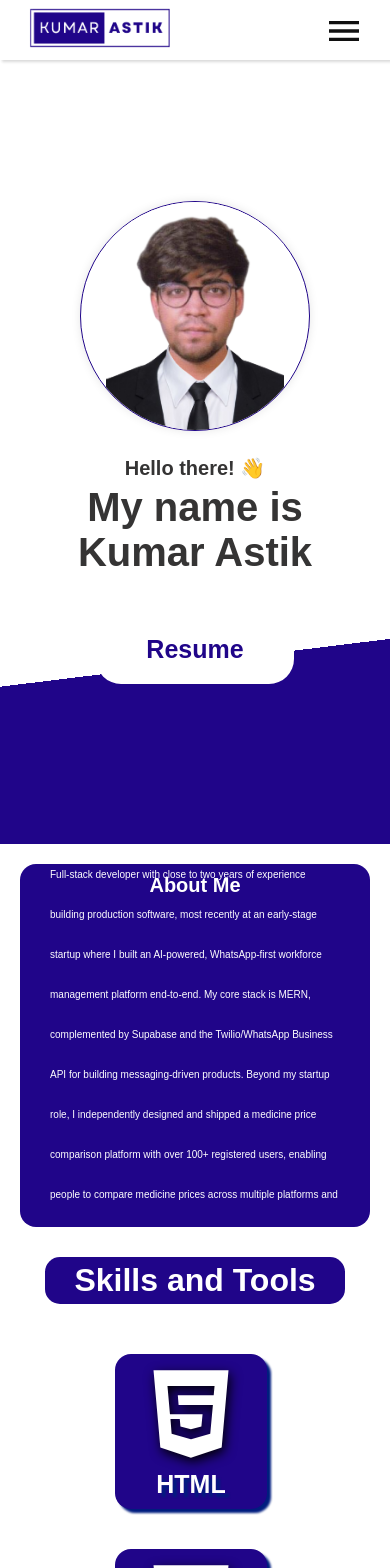
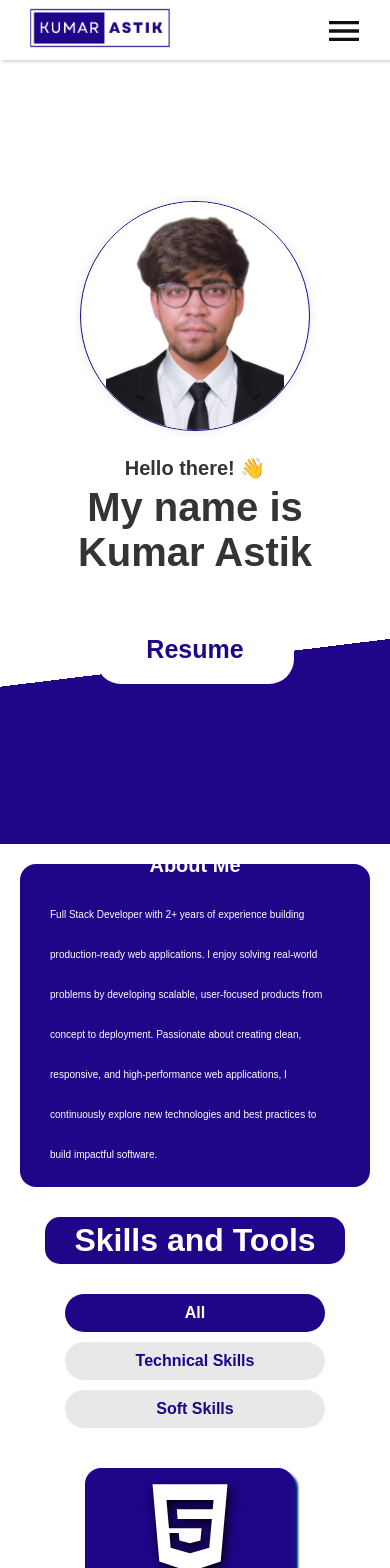
Before and after one commit to astik0398/astik0398.github.io, a React (Create React App) app: page / in a window 390 px wide. Shown: the top 1568 px of the page. Built offline with nearby package versions, Linux system fonts and the light colour scheme.

Commit message:
added updated resume 01

```diff
--- a/src/components/About.jsx
+++ b/src/components/About.jsx
@@ -10,15 +10,12 @@ function About() {
       <div className="about_card">
         {/* <img className="about_img" src={img2} alt="" /> */}
         <p id="user-detail-intro" className="my-details">
-          Full-stack developer with close to two years of experience building
-          production software, most recently at an early-stage startup where I
-          built an AI-powered, WhatsApp-first workforce management platform
-          end-to-end. My core stack is MERN, complemented by Supabase and the
-          Twilio/WhatsApp Business API for building messaging-driven products.
-          Beyond my startup role, I independently designed and shipped a
-          medicine price comparison platform with over 100+ registered users,
-          enabling people to compare medicine prices across multiple platforms
-          and find the best deals.
+          Full Stack Developer with 2+ years of experience building
+          production-ready web applications. I enjoy solving real-world problems
+          by developing scalable, user-focused products from concept to
+          deployment. Passionate about creating clean, responsive, and
+          high-performance web applications, I continuously explore new
+          technologies and best practices to build impactful software.
         </p>
       </div>
     </div>
--- a/src/components/Global.scss
+++ b/src/components/Global.scss
@@ -107,7 +107,7 @@
     background-size: 200%;
 
     background-color: #200589;
-    padding: 30px 0px;
+    padding: 10px 0px;
     color: white;
     margin: 30px;
     border-radius: 16px;
@@ -152,7 +152,7 @@
     .skills_deta {
       display: grid;
       grid-template-columns: repeat(3, auto);
-      grid-template-columns: repeat(5, 200px);
+      grid-template-columns: repeat(auto-fit, 200px);
       margin: auto;
       max-width: 65%;
       justify-content: center;
@@ -190,6 +190,46 @@
       // height: 200px;
     }
   }
+
+  .skills-filter {
+  display: flex;
+  justify-content: center;
+  gap: 15px;
+  margin-bottom: 40px;
+  flex-wrap: wrap;
+}
+
+.skills-filter button {
+  padding: 10px 24px;
+  border: none;
+  border-radius: 999px;
+  background: #e8e8e8;
+  color: #200589;
+  font-weight: 600;
+  cursor: pointer;
+  transition: 0.25s;
+  font-size: 16px;
+}
+
+.skills-filter button:hover {
+  background: #d9d9d9;
+}
+
+.skills-filter button.active {
+  background: #200589;
+  color: white;
+}
+
+@media (max-width: 600px) {
+  .skills-filter {
+    gap: 10px;
+  }
+
+  .skills-filter button {
+    width: 90%;
+    max-width: 260px;
+  }
+}
 
   #projects {
     // #1c1917
@@ -564,7 +604,7 @@
       padding: 10px;
 
       .skills_deta {
-        grid-template-columns: repeat(auto-fit, 160px);
+        grid-template-columns: repeat(auto-fit, 220px);
       }
       .skills-card{
         svg{
@@ -692,7 +732,7 @@
       #about{
         p{
           font-size: 20px;
-          margin-top: 25px;
+          margin-top: 50px;
           width: 85%;
         }
       }
--- a/src/components/Project.jsx
+++ b/src/components/Project.jsx
@@ -4,7 +4,7 @@ import dressify from "../images/dressify.png";
 import oddgras from "../images/greenscapes.png";
 import brightSight from "../images/brightSight.png";
 
-import { SiTypescript, SiTwilio, SiOpenai, SiSupabase, SiTailwindcss, SiPuppeteer } from "react-icons/si";
+import { SiTypescript, SiTwilio, SiOpenai, SiSupabase, SiTailwindcss, SiPuppeteer, SiRedux } from "react-icons/si";
 import { FaCss3Alt, FaJsSquare, FaHtml5, FaNodeJs, FaReact } from "react-icons/fa";
 // https://react-icons.github.io/react-icons/icons?name=fa
 
@@ -13,7 +13,7 @@ let projects = [
     title: "WorkFlow",
     img1: abc,
     description:
-      "A WhatsApp-first workforce management platform that lets businesses manage attendance, communication, and operations without requiring employees to install a separate app. Built with a Node.js/Express backend and Twilio integration, it supports configurable per-organization cron jobs for automated attendance tracking and a RAG-powered AI assistant (over Supabase) that lets employers query their workforce data conversationally.",
+      "A WhatsApp-first workforce management platform that enables businesses to manage attendance, communication, and operations without a separate app. Built with Node.js, Express, Twilio, and Supabase, it features automated attendance tracking and a RAG-powered AI assistant for conversational workforce data queries.",
     skills: [
       {
         name: "REACT",
@@ -26,11 +26,7 @@ let projects = [
       {
         name: "TWILIO",
         icon: <SiTwilio />,
-      },
-      {
-        name: "OPENAI",
-        icon: <SiOpenai />,
-      },
+      }
     ],
     git: "https://github.com/astik0398/whatsapp-work-hub",
     preview: "https://whatsapp-work-hub.vercel.app",
@@ -39,7 +35,7 @@ let projects = [
     title: "MediBachat",
     img1: dressify,
     description:
-      "MediBachat is a medicine price comparison platform that helps users find the most affordable options for their prescriptions across multiple online pharmacies. Built with a Node.js backend and Puppeteer-based web scraping to aggregate real-time pricing data, the platform is optimized for SEO and monetized through AdSense, helping everyday users save money on essential medication.",
+      "A medicine price comparison platform that helps users find affordable medicines across multiple online pharmacies. Built with Node.js and Puppeteer, it aggregates real-time pricing data, is SEO-optimized, and helps users save money on essential medications.",
     skills: [
       {
         name: "REACT",
@@ -48,10 +44,6 @@ let projects = [
       {
         name: "TAILWIND",
         icon: <SiTailwindcss />,
-      },
-      {
-        name: "NODEJS",
-        icon: <FaNodeJs />,
       },
       {
         name: "PUPPETEER",
@@ -94,6 +86,10 @@ let projects = [
       {
         name: "REACT",
         icon: <FaReact />,
+      },
+      {
+        name: "REDUX",
+        icon: <SiRedux />,
       },
       {
         name: "CHAKRA",
--- a/src/components/Skills.jsx
+++ b/src/components/Skills.jsx
@@ -1,103 +1,68 @@
-import React from "react";
+import React, { useState } from "react";
 import {
-  SiReact,
-  SiNodedotjs,
-  SiExpress,
-  SiMongodb,
   SiSupabase,
   SiTwilio,
-  SiOpenai,
-  SiPostman,
-  SiTypescript,
+  SiMongodb,
   SiChakraui,
   SiTailwindcss,
   SiRedux,
-  SiHtml5,
   SiPuppeteer,
   SiRailway,
   SiVercel,
 } from "react-icons/si";
 
-import {FaCss3Alt, FaGitAlt, FaHtml5, FaJs, FaNodeJs, FaReact } from "react-icons/fa"
+import {
+  FaCss3Alt,
+  FaGitAlt,
+  FaHtml5,
+  FaJs,
+  FaNodeJs,
+  FaReact,
+  FaUsers,
+  FaComments,
+  FaLightbulb,
+  FaClock,
+  FaHandshake,
+  FaSyncAlt,
+  FaShieldAlt,
+} from "react-icons/fa";
+import { FaGaugeHigh } from "react-icons/fa6";
 
-{
-  /* <FaHtml5 style={{ fontSize: "100px" }} />
-<FaJsSquare style={{ fontSize: "100px" }} />
-<FaCss3Alt style={{ fontSize: "100px" }} /> */
-}
-const skills = [
-  {
-    name: "HTML",
-    icon: <FaHtml5/>,
-  },
-  {
-    name: "CSS",
-    icon: <FaCss3Alt/>,
-  },
-  {
-    name: "JS",
-    icon: <FaJs />,
-  },
-  {
-    name: "REACT",
-    icon: <FaReact />,
-  },
-  {
-    name: "REDUX",
-    icon: <SiRedux />,
-  },
-  {
-    name: "CHAKRA UI",
-    icon: <SiChakraui />,
-  },
+const technicalSkills = [
+  { name: "HTML", icon: <FaHtml5 /> },
+  { name: "CSS", icon: <FaCss3Alt /> },
+  { name: "JS", icon: <FaJs /> },
+  { name: "REACT", icon: <FaReact /> },
+  { name: "REDUX", icon: <SiRedux /> },
+  { name: "CHAKRA UI", icon: <SiChakraui /> },
+  { name: "TAILWINDCSS", icon: <SiTailwindcss /> },
+  { name: "NODE.JS", icon: <FaNodeJs /> },
+  { name: "SUPABASE", icon: <SiSupabase /> },
+  { name: "MONGODB", icon: <SiMongodb /> },
+  { name: "GITHUB", icon: <FaGitAlt /> },
+  { name: "TWILIO", icon: <SiTwilio /> },
+  { name: "PUPPETEER", icon: <SiPuppeteer /> },
+  { name: "RAILWAY", icon: <SiRailway /> },
+  { name: "VERCEL", icon: <SiVercel /> },
+];
 
-   {
-    name: "TAILWINDCSS",
-    icon: <SiTailwindcss />,
-  },
-
-  {
-    name: "NODE.JS",
-    icon: <FaNodeJs />,
-  },
-
-
-   {
-    name: "SUPABASE",
-    icon: <SiSupabase />,
-  },
-  {
-    name: "MONGODB",
-    icon: <SiMongodb />,
-  },
-
-  {
-    name: "GITHUB",
-    icon: <FaGitAlt />,
-  },
-
-   {
-    name: "TWILIO",
-    icon: <SiTwilio />,
-  },
-
-    {
-    name: "PUPPETEER",
-    icon: <SiPuppeteer />,
-  },
-
-      {
-    name: "RAILWAY",
-    icon: <SiRailway />,
-  },
-
-      {
-    name: "VERCEL",
-    icon: <SiVercel />,
-  },
+const softSkills = [
+  { name: "TEAMWORK", icon: <FaUsers /> },
+  { name: "DEBUGGING", icon: <FaLightbulb /> },
+  { name: "EFFICIENCY", icon: <FaGaugeHigh /> },
+  { name: "RESILIENCE", icon: <FaShieldAlt /> },
 ];
 
 function Skills() {
+  const [selected, setSelected] = useState("all");
+
+  const displaySkills =
+    selected === "technical"
+      ? technicalSkills
+      : selected === "soft"
+      ? softSkills
+      : [...technicalSkills, ...softSkills];
+
   return (
     <div id="skills">
       <h1
@@ -108,15 +73,38 @@ function Skills() {
           padding: "5px",
           borderRadius: "15px",
           color: "white",
-          marginBottom:'50px'
+          marginBottom: "30px",
         }}
       >
         Skills and Tools
       </h1>
+
+      <div className="skills-filter">
+        <button
+          className={selected === "all" ? "active" : ""}
+          onClick={() => setSelected("all")}
+        >
+          All
+        </button>
+
+        <button
+          className={selected === "technical" ? "active" : ""}
+          onClick={() => setSelected("technical")}
+        >
+          Technical Skills
+        </button>
+
+        <button
+          className={selected === "soft" ? "active" : ""}
+          onClick={() => setSelected("soft")}
+        >
+          Soft Skills
+        </button>
+      </div>
+
       <div className="skills_deta">
-        {skills.map((item) => (
-          <div className="skills-card">
-            {/* className="skills-card-img" */}
+        {displaySkills.map((item) => (
+          <div className="skills-card" key={item.name}>
             <div className="skills-card-img">{item.icon}</div>
             <p className="skills-card-name">{item.name}</p>
           </div>
@@ -127,7 +115,3 @@ function Skills() {
 }
 
 export default Skills;
-
-// Each skills card in the Skills section should have class="skills-card" and the following:
-// Image : class="skills-card-img"
-// Name : class="skills-card-name"
```
